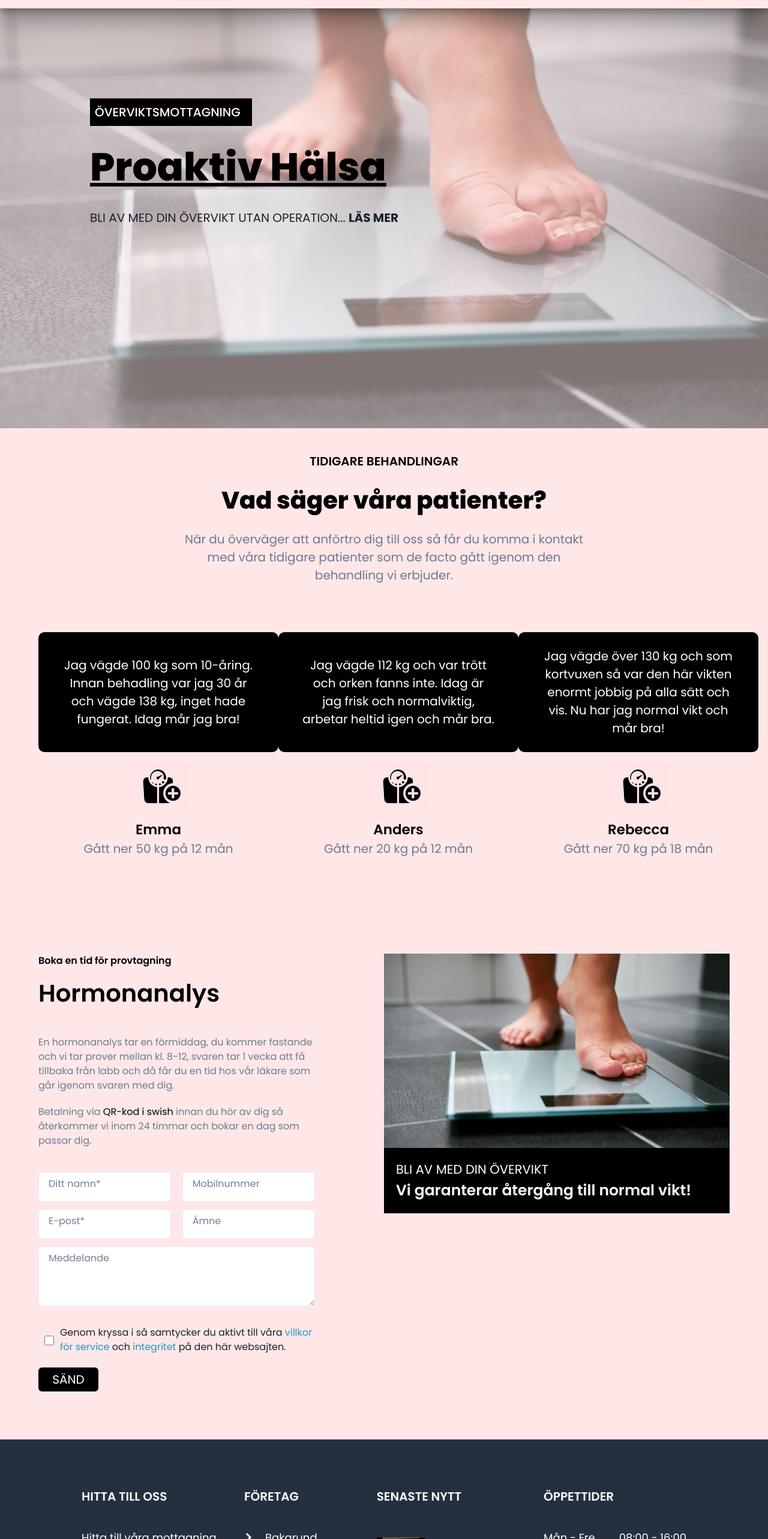
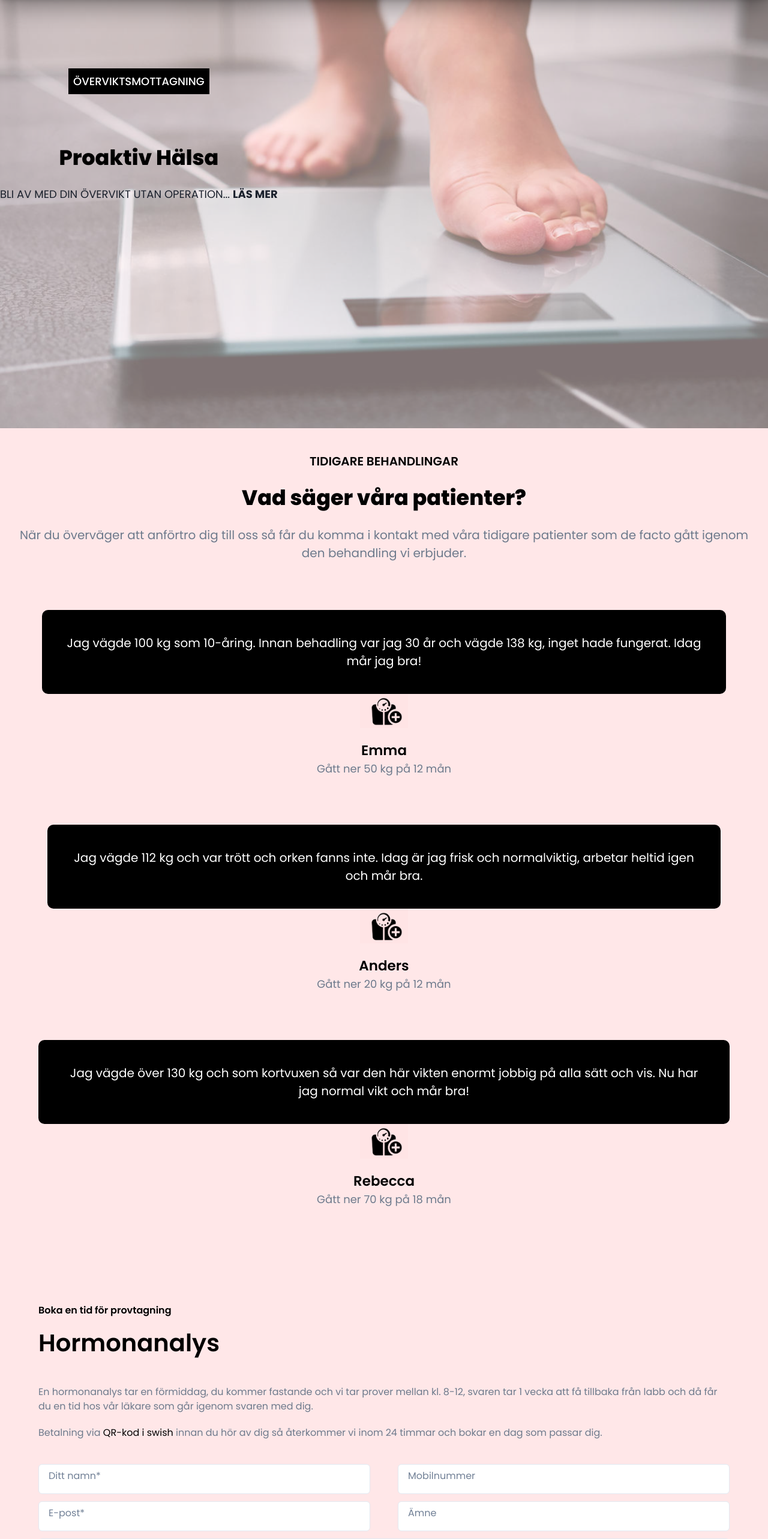
Before and after one commit to hakimm77/Proactive-health-website, a Next.js app: page / in a window 1280 px wide. Shown: the part 86-2652 px from the top of the page at 60% size. Built offline with nearby package versions, Linux system fonts and the light colour scheme.

Commit message:
landing page mobile friendly

```diff
--- a/components/Footer.tsx
+++ b/components/Footer.tsx
@@ -6,9 +6,11 @@ import {
   socialMediaData,
 } from "../helpers/staticInfo/footerData";
 import Image from "next/image";
+import { useMediaQuery } from "@material-ui/core";
 
 export const Footer = () => {
   const currentYear = new Date().getFullYear();
+  const isMobile = useMediaQuery("(max-width:1400px)");
 
   return (
     <Flex
@@ -16,16 +18,28 @@ export const Footer = () => {
       w="100%"
       bgColor={COLORS.blue}
       alignItems="center"
-      p={20}
+      p={isMobile ? 5 : 20}
     >
-      <Flex w="90%" flexDir="row" justifyContent="space-between" mb={20}>
-        <Flex flexDir="column">
-          <Text color="#fff" fontSize={20} fontWeight={600} mb={10}>
+      <Flex
+        w="90%"
+        flexDir={isMobile ? "column" : "row"}
+        justifyContent="space-between"
+        mb={20}
+      >
+        <Flex flexDir="column" mb={isMobile ? 10 : 0}>
+          <Text
+            color="#fff"
+            fontSize={20}
+            fontWeight={600}
+            mb={isMobile ? 5 : 10}
+          >
             HITTA TILL OSS
           </Text>
-          <Text fontSize={18} color="#fff" mb={5}>
-            Hitta till våra mottagning
-          </Text>
+          {!isMobile && (
+            <Text fontSize={18} color="#fff" mb={5}>
+              Hitta till våra mottagning
+            </Text>
+          )}
 
           {socialMediaData.map((item, idx) => (
             <Flex
@@ -60,8 +74,13 @@ export const Footer = () => {
           ))}
         </Flex>
 
-        <Flex flexDir="column">
-          <Text color="#fff" fontSize={20} fontWeight={600} mb={10}>
+        <Flex flexDir="column" mb={isMobile ? 10 : 0}>
+          <Text
+            color="#fff"
+            fontSize={20}
+            fontWeight={600}
+            mb={isMobile ? 5 : 10}
+          >
             FÖRETAG
           </Text>
 
@@ -95,8 +114,13 @@ export const Footer = () => {
           ))}
         </Flex>
 
-        <Flex flexDir="column">
-          <Text color="#fff" fontSize={20} fontWeight={600} mb={10}>
+        <Flex flexDir="column" mb={isMobile ? 10 : 0}>
+          <Text
+            color="#fff"
+            fontSize={20}
+            fontWeight={600}
+            mb={isMobile ? 5 : 10}
+          >
             SENASTE NYTT
           </Text>
 
@@ -130,8 +154,13 @@ export const Footer = () => {
           ))}
         </Flex>
 
-        <Flex flexDir="column">
-          <Text color="#fff" fontSize={20} fontWeight={600} mb={10}>
+        <Flex flexDir="column" mb={isMobile ? 10 : 0}>
+          <Text
+            color="#fff"
+            fontSize={20}
+            fontWeight={600}
+            mb={isMobile ? 5 : 10}
+          >
             ÖPPETTIDER
           </Text>
 
@@ -146,7 +175,12 @@ export const Footer = () => {
         </Flex>
       </Flex>
 
-      <Text mb={-10} color="#fff" fontSize={14}>
+      <Text
+        mb={isMobile ? 0 : -10}
+        color="#fff"
+        fontSize={14}
+        textAlign="center"
+      >
         © {currentYear} Proaktiv Hälsa Sverige AB - Alla rättigheter reserverade
       </Text>
     </Flex>
--- a/components/Navbar.tsx
+++ b/components/Navbar.tsx
@@ -8,6 +8,7 @@ import { ClickAwayListener, useMediaQuery } from "@material-ui/core";
 
 export const Navbar = () => {
   const router = useRouter();
+  const isMobile = useMediaQuery("(max-width:1400px)");
   const [seletedNavItem, setSelectedNavItem] = useState<number | undefined>();
 
   return (
@@ -18,9 +19,9 @@ export const Navbar = () => {
       justifyContent="space-between"
       bgColor={COLORS.pink}
       w="100%"
-      pl={"5%"}
-      pr={"5%"}
-      h={"100px"}
+      pl={isMobile ? 0 : "5%"}
+      pr={isMobile ? 0 : "5%"}
+      h={isMobile ? "80px" : "100px"}
       zIndex={100}
       boxShadow="dark-lg"
     >
@@ -35,13 +36,27 @@ export const Navbar = () => {
         <Image
           alt="Proaktiv Halsa"
           src={require("../assets/logo.png")}
-          width={100}
+          width={isMobile ? 70 : 100}
         />
-        <Text fontSize={35} fontWeight={"600"} color="#000">
+        <Text fontSize={isMobile ? 25 : 35} fontWeight={"600"} color="#000">
           Proaktiv Hälsa
         </Text>
       </Flex>
 
+      {isMobile && (
+        <Image
+          alt={"humberger-menu"}
+          src={require("../assets/hum-menu.png")}
+          style={{
+            width: 40,
+            cursor: "pointer",
+            position: "absolute",
+            right: 15,
+          }}
+        />
+      )}
+
+      {!isMobile && (
         <ClickAwayListener
           onClickAway={() => {
             setSelectedNavItem(undefined);
@@ -124,6 +139,7 @@ export const Navbar = () => {
             </Button>
           </Flex>
         </ClickAwayListener>
+      )}
     </Flex>
   );
 };
--- a/components/landing-page/HormonsFields.tsx
+++ b/components/landing-page/HormonsFields.tsx
@@ -8,11 +8,13 @@ import {
   Text,
   Textarea,
 } from "@chakra-ui/react";
+import { useMediaQuery } from "@material-ui/core";
 import Image from "next/image";
 import { useState } from "react";
 
 export const HormonsFields = () => {
   const [acceptedRules, setAcceptedRules] = useState(false);
+  const isMobile = useMediaQuery("(max-width:1400px)");
   const [inputFields, setInputFields] = useState<any[]>([
     {
       placeholder: "Ditt namn*",
@@ -52,8 +54,18 @@ export const HormonsFields = () => {
   };
 
   return (
-    <Flex flexDir="row" w="90%" justifyContent="space-between" mb={20}>
-      <Flex flexDir="column" w="40%">
+    <Flex
+      flexDir={isMobile ? "column" : "row"}
+      w={isMobile ? "100%" : "90%"}
+      justifyContent="space-between"
+      alignItems={isMobile ? "center" : ""}
+      mb={20}
+    >
+      <Flex
+        flexDir="column"
+        w={isMobile ? "90%" : "40%"}
+        mb={isMobile ? 20 : 0}
+      >
         <Text color="#000" fontWeight={600} fontSize={16} mb={3}>
           Boka en tid för provtagning
         </Text>
@@ -126,7 +138,7 @@ export const HormonsFields = () => {
         </Button>
       </Flex>
 
-      <Flex w="50%" flexDir="column">
+      <Flex flexDir="column" w={isMobile ? "95%" : "50%"}>
         <Image
           alt={"main-image"}
           src={require("../../assets/header-image.jpg")}
--- a/pages/index.tsx
+++ b/pages/index.tsx
@@ -4,12 +4,14 @@ import { HormonsFields } from "@/components/landing-page/HormonsFields";
 import { COLORS } from "@/helpers/colors";
 import { clientsReviews } from "@/helpers/staticInfo/clientsReviewsData";
 import { Flex, Text } from "@chakra-ui/react";
+import { useMediaQuery } from "@material-ui/core";
 import Image from "next/image";
 import { useRouter } from "next/router";
 import React from "react";
 
 export default function LandingPage() {
   const router = useRouter();
+  const isMobile = useMediaQuery("(max-width:1400px)");
 
   return (
     <Flex
@@ -47,17 +49,18 @@ export default function LandingPage() {
           mt={100}
           position="absolute"
           flexDir="column"
-          top={150}
-          left={150}
+          top={isMobile ? "100px" : 150}
+          left={isMobile ? 0 : 150}
+          alignItems="center"
         >
           <Text
             color="#fff"
             bgColor="#000"
-            w="270px"
+            w={"fit-content"}
             fontWeight={500}
-            fontSize={20}
+            fontSize={isMobile ? 18 : 20}
             p={2}
-            mb={5}
+            mb={isMobile ? 20 : 5}
           >
             ÖVERVIKTSMOTTAGNING
           </Text>
@@ -65,14 +68,15 @@ export default function LandingPage() {
           <Text
             color="#000"
             fontWeight="extrabold"
-            fontSize={65}
-            textDecor="underline"
+            fontSize={isMobile ? 35 : 65}
+            textDecor={isMobile ? "none" : "underline"}
             mb={5}
+            textAlign="center"
           >
             Proaktiv Hälsa
           </Text>
 
-          <Text fontSize={20}>
+          <Text fontSize={isMobile ? 18 : 20} textAlign="center">
             BLI AV MED DIN ÖVERVIKT UTAN OPERATION...{"  "}
             <span
               style={{ fontWeight: "bold", cursor: "pointer" }}
@@ -86,17 +90,23 @@ export default function LandingPage() {
         </Flex>
       </Flex>
 
-      <Flex flexDir="column" alignItems="center" mb={20}>
+      <Flex flexDir="column" alignItems="center" mb={isMobile ? 0 : 20}>
         <Text fontWeight={600} fontSize={20} color="#000" mb={5}>
           TIDIGARE BEHANDLINGAR
         </Text>
-        <Text fontWeight={800} fontSize={40} color="#000" mb={5}>
+        <Text
+          fontWeight={800}
+          fontSize={isMobile ? 35 : 40}
+          color="#000"
+          mb={5}
+          textAlign="center"
+        >
           Vad säger våra patienter?
         </Text>
         <Text
           fontSize={20}
           color={COLORS.gray}
-          w="55%"
+          w={isMobile ? "95%" : "55%"}
           textAlign="center"
           mb={20}
         >
@@ -106,17 +116,17 @@ export default function LandingPage() {
         </Text>
 
         <Flex
-          flexDir="row"
-          w="90%"
+          flexDir={isMobile ? "column" : "row"}
+          w={isMobile ? "100%" : "90%"}
           alignItems="center"
           justifyContent="space-between"
           mb={20}
         >
           {clientsReviews.map((item, idx) => (
-            <Flex key={idx} flexDir="column" alignItems="center">
+            <Flex key={idx} flexDir={"column"} alignItems="center">
               <Flex
-                w={"400px"}
-                h={200}
+                w={isMobile ? "90%" : "400px"}
+                h={isMobile ? "auto" : 200}
                 alignItems="center"
                 justifyContent="center"
                 bgColor="#000"
@@ -125,22 +135,29 @@ export default function LandingPage() {
                 p={10}
                 borderRadius={10}
                 textAlign="center"
-                mb={5}
+                mb={isMobile ? 0 : 5}
               >
                 {item.review}
               </Flex>
+
+              <Flex
+                flexDir={"column"}
+                alignItems="center"
+                mb={isMobile ? 20 : 0}
+              >
                 <Image
                   alt="Proaktiv Halsa"
                   src={require("../assets/logo.png")}
-                width={100}
+                  width={isMobile ? 80 : 100}
                   style={{ marginBottom: 20 }}
                 />
                 <Text color="#000" fontSize={23} fontWeight={600}>
                   {item.name}
                 </Text>
-              <Text color={COLORS.gray} fontSize={20}>
+                <Text color={COLORS.gray} fontSize={isMobile ? 18 : 20}>
                   {item.result}
                 </Text>
+              </Flex>
             </Flex>
           ))}
         </Flex>
```
Also changed, not shown: assets/hum-menu.png (added). Lines whose indentation alone changed are shown as unchanged.
